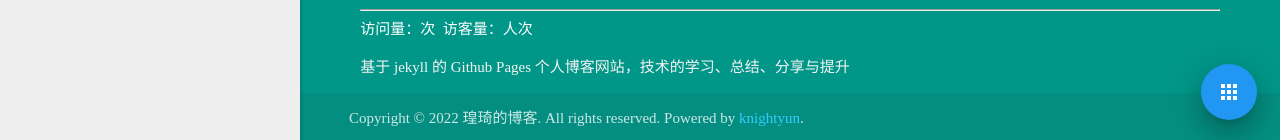
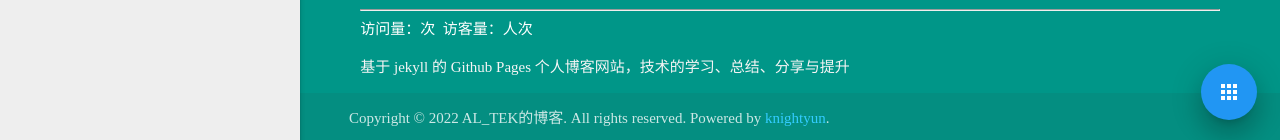
Before and after one commit to zhaoxuShan-al/al_tek.github.io, a Jekyll site: the page built from index.html, in a window 1280 px wide and 900 px high, scrolled down 745 px. Shown: the part 757-897 px from the top of the window. Built offline with Jekyll 4.4.1, drawn with Linux system fonts in a browser that asks for light colours; the list of posts is cut into pages by our own code; comment, search, counter and statistics services are not loaded.

Commit message:
Update _config.yml

```diff
--- a/_config.yml
+++ b/_config.yml
@@ -11,7 +11,7 @@
 # 以下为自定义的全局变量，可以在 HTML 文件中引用，
 # 比如代码：<h1>{{ site.title }}</h1>
 # 将会展示为设定的值，也可以自行添加其他自定义全局变量。
-title: 瑝琦的博客 # 网站的标题
+title: AL_TEK的博客 # 网站的标题
 description: > # 网站的描述，可能会出现在搜索引擎展示结果中
   基于 jekyll 的 Github Pages 个人博客网站，技术的学习、总结、分享与提升
 url: "https://zhaoxushan-al.github.io/al_tek.github.io" # 网站地址
```
